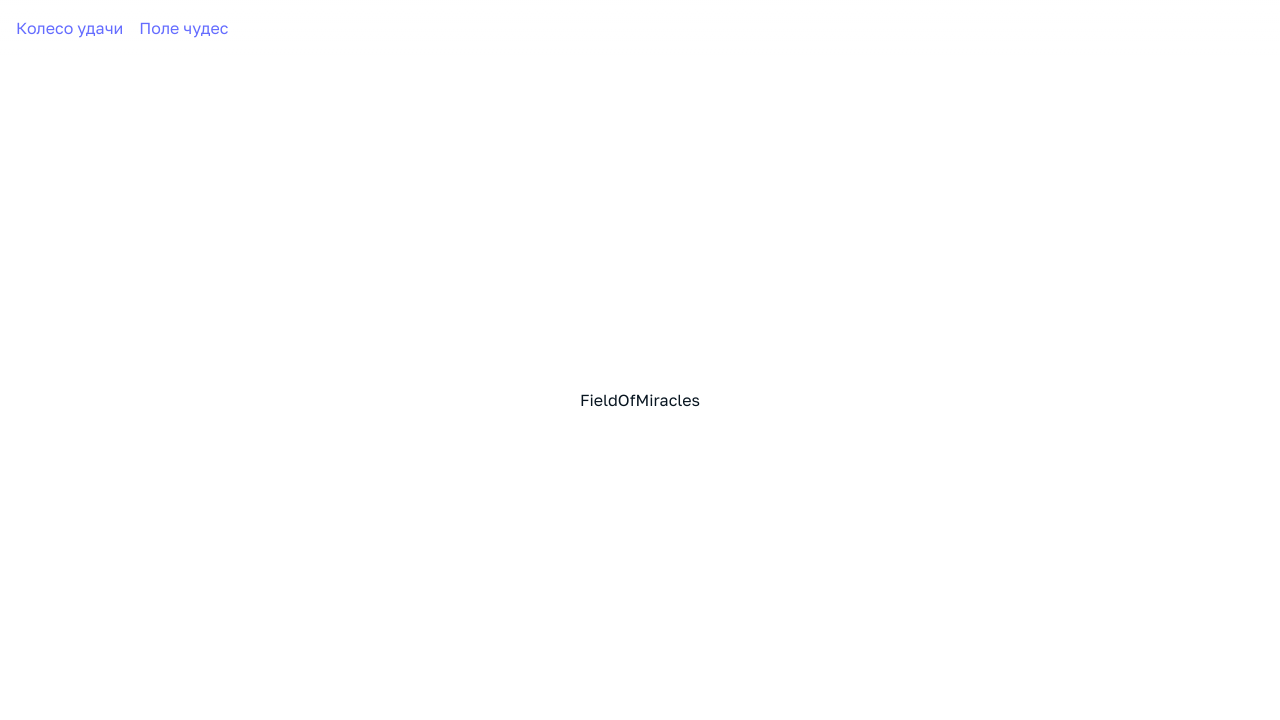
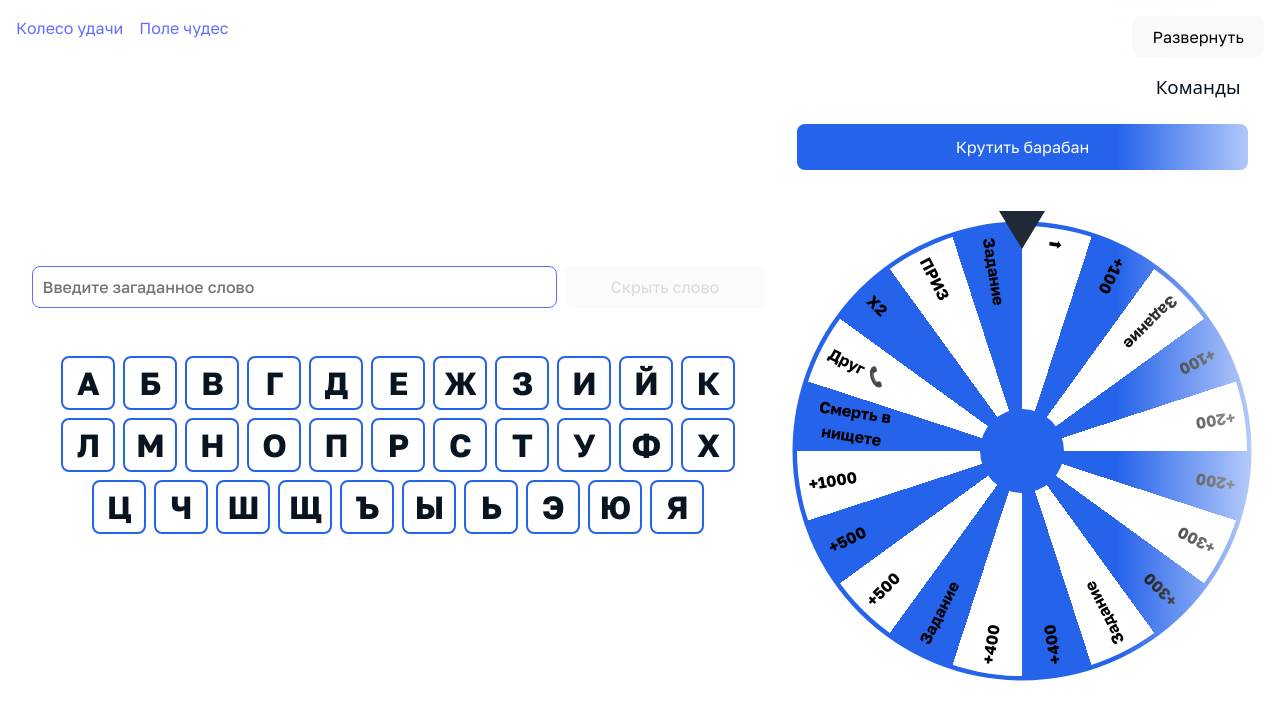
Before and after one commit to eugenekkkhan/studsovet-sprees, a React (Vite) app: page /field-of-miracles in a window 1280 px wide. Shown: the top 720 px of the page. Built offline with nearby package versions, Linux system fonts and the light colour scheme; a web font is replaced by a local one.

Commit message:
feat: enhance FieldOfMiracles component with team management features and UI sections

```diff
--- a/src/components/FieldOfMiracles/index.tsx
+++ b/src/components/FieldOfMiracles/index.tsx
@@ -1,7 +1,102 @@
+import { useEffect, useState } from "react";
+import GameContext from "./GameContext";
+import TeamSection from "./TeamSection/TeamSection";
+import { Team } from "./types";
+import WheelSection from "./WheelSection/WheelSection";
+import LetterSection from "./LetterSection/LetterSection";
+
+const TEAMS_STORAGE_KEY = "fieldOfMiraclesTeams";
+
+const readTeamsFromStorage = (): Team[] => {
+  try {
+    const raw = localStorage.getItem(TEAMS_STORAGE_KEY);
+    if (!raw) {
+      return [];
+    }
+
+    const parsed = JSON.parse(raw);
+    if (!Array.isArray(parsed)) {
+      return [];
+    }
+
+    return parsed.filter(
+      (team): team is Team =>
+        typeof team?.name === "string" &&
+        typeof team?.points === "number" &&
+        typeof team?.color === "string" &&
+        typeof team?.isActive === "boolean",
+    );
+  } catch {
+    return [];
+  }
+};
+
 const FieldOfMiracles = () => {
+  const [teams, setTeams] = useState<Team[]>(readTeamsFromStorage);
+  const addTeam = (name: string, color: string) => {
+    setTeams((prevTeams) =>
+      !prevTeams.some((team) => team.name === name)
+        ? [
+            ...prevTeams,
+            { name, points: 0, color: color ?? "#ccc", isActive: false },
+          ]
+        : prevTeams,
+    );
+  };
+  const removeTeam = (name: string) => {
+    setTeams((prevTeams) => prevTeams.filter((team) => team.name !== name));
+  };
+  const setPoints = (teamName: string) => (points: number) => {
+    setTeams((prevTeams) =>
+      prevTeams.map((team) =>
+        team.name === teamName ? { ...team, points } : team,
+      ),
+    );
+  };
+
+  const [activeTeam, setActiveTeam] = useState<Team | undefined>(undefined);
+
+  useEffect(() => {
+    localStorage.setItem(TEAMS_STORAGE_KEY, JSON.stringify(teams));
+  }, [teams]);
+
+  const setNewActiveTeam = () => {
+    if (teams.length === 0) {
+      setActiveTeam(undefined);
+      return;
+    }
+    const currentIndex = teams.findIndex(
+      (team) => team.name === activeTeam?.name,
+    );
+    const nextIndex = (currentIndex + 1) % teams.length;
+    setActiveTeam(teams[nextIndex]);
+  };
+
   return (
-    <div>FieldOfMiracles</div>
-  )
-}
+    <GameContext.Provider
+      value={{
+        teams,
+        addTeam,
+        setPoints,
+        removeTeam,
+        activeTeam,
+        setNewActiveTeam,
+      }}
+    >
+      <div
+        style={{
+          display: "flex",
+          justifyContent: "center",
+          alignItems: "center",
+          gap: "32px",
+        }}
+      >
+        <LetterSection />
+        <WheelSection />
+        <TeamSection />
+      </div>
+    </GameContext.Provider>
+  );
+};
 
-export default FieldOfMiracles
+export default FieldOfMiracles;
```
